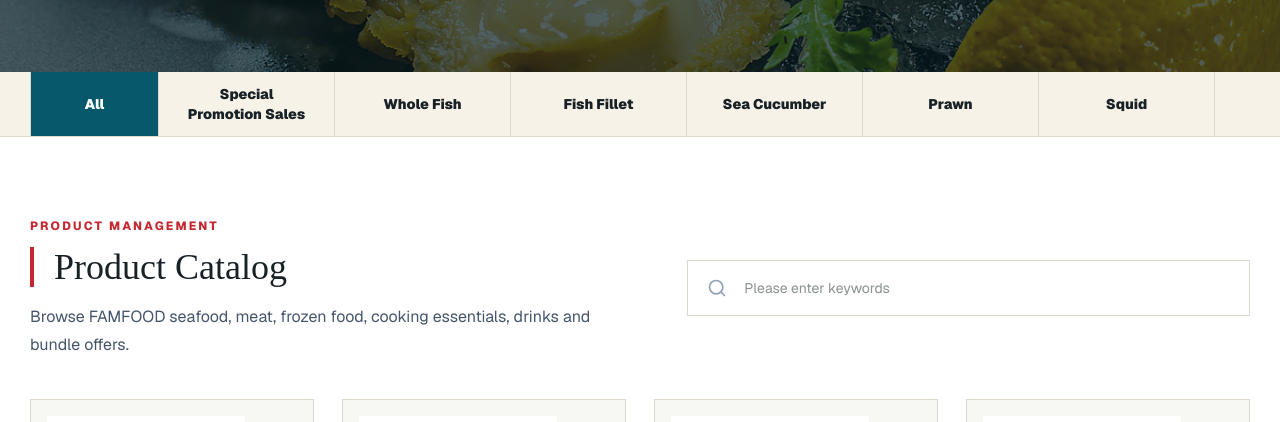
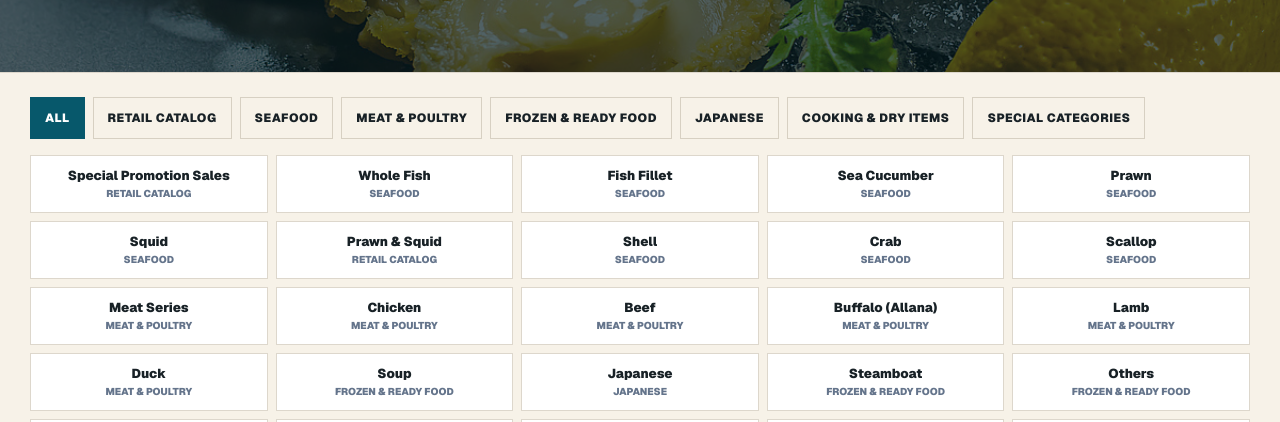
Before and after one commit to famfoodpps/famfood, a Next.js app: page /products in a window 1280 px wide. Shown: the part 378-800 px from the top of the page. Built offline with nearby package versions, Linux system fonts and the light colour scheme; no server answers.

Commit message:
Your update

```diff
--- a/src/app/globals.css
+++ b/src/app/globals.css
@@ -478,6 +478,79 @@ a {
   inset: 0 0 auto;
 }
 
+.category-group-button {
+  border: 1px solid #d7d0c2;
+  color: #182126;
+  font-size: 12px;
+  font-weight: 900;
+  letter-spacing: 0.04em;
+  min-height: 42px;
+  padding: 10px 14px;
+  text-align: center;
+  text-transform: uppercase;
+  transition:
+    background 0.2s ease,
+    border-color 0.2s ease,
+    color 0.2s ease;
+}
+
+.category-group-button:hover,
+.category-group-button.active {
+  background: var(--ff-teal);
+  border-color: var(--ff-teal);
+  color: #fff;
+}
+
+.category-chip {
+  align-items: center;
+  background: #fff;
+  border: 1px solid #ddd7cc;
+  color: #182126;
+  display: flex;
+  flex-direction: column;
+  gap: 3px;
+  justify-content: center;
+  min-height: 58px;
+  padding: 10px 12px;
+  text-align: center;
+  transition:
+    background 0.2s ease,
+    border-color 0.2s ease,
+    color 0.2s ease,
+    transform 0.2s ease;
+}
+
+.category-chip span {
+  display: -webkit-box;
+  font-size: 13px;
+  font-weight: 900;
+  line-height: 1.25;
+  overflow: hidden;
+  -webkit-box-orient: vertical;
+  -webkit-line-clamp: 2;
+}
+
+.category-chip small {
+  color: #64748b;
+  font-size: 10px;
+  font-weight: 900;
+  line-height: 1.2;
+  text-transform: uppercase;
+}
+
+.category-chip:hover,
+.category-chip.active {
+  background: var(--ff-teal);
+  border-color: var(--ff-teal);
+  color: #fff;
+  transform: translateY(-1px);
+}
+
+.category-chip:hover small,
+.category-chip.active small {
+  color: rgba(255, 255, 255, 0.78);
+}
+
 .admin-input {
   border: 1px solid #d9dee2;
   border-radius: 0;
--- a/src/app/products/page.tsx
+++ b/src/app/products/page.tsx
@@ -12,6 +12,7 @@ import type { Category, Product } from "@/types/catalog";
 export default function ProductsPage() {
   const { locale, pick } = useLanguage();
   const [category, setCategory] = useState("all");
+  const [requestedCategoryGroup, setRequestedCategoryGroup] = useState("all");
   const [query, setQuery] = useState("");
   const [categories, setCategories] = useState<Category[]>(seedCategories);
   const [products, setProducts] = useState<Product[]>(seedProducts);
@@ -42,47 +43,85 @@ export default function ProductsPage() {
     return categories.find((item) => item.slug === category || item.id === category) || null;
   }, [categories, category]);
 
+  const categoryGroup = selectedCategory ? selectedCategory.group?.en || "Other" : requestedCategoryGroup;
+
+  const categoryGroups = useMemo(() => {
+    const groups = new Map<string, { key: string; name: Category["group"]; categories: Category[] }>();
+
+    categories
+      .filter((item) => item.active)
+      .forEach((item) => {
+        const key = item.group?.en || "Other";
+        const current = groups.get(key) || { key, name: item.group, categories: [] };
+        current.categories.push(item);
+        groups.set(key, current);
+      });
+
+    return Array.from(groups.values());
+  }, [categories]);
+
+  const activeGroupCategories = useMemo(() => {
+    if (categoryGroup === "all") return categories.filter((item) => item.active);
+    return categories.filter((item) => item.active && (item.group?.en || "Other") === categoryGroup);
+  }, [categories, categoryGroup]);
+
   const visibleProducts = useMemo(() => {
+    const groupCategoryKeys = new Set(activeGroupCategories.flatMap((item) => [item.id, item.slug]));
+
     return products.filter((product) => {
       const categorySlug = selectedCategory?.slug || category;
       const matchesCategory =
-        category === "all" ||
-        getProductCategorySlug(product) === categorySlug ||
-        product.categorySlug === category ||
-        product.categoryId === category;
+        category !== "all"
+          ? getProductCategorySlug(product) === categorySlug || product.categorySlug === category || product.categoryId === category
+          : categoryGroup === "all" ||
+            groupCategoryKeys.has(getProductCategorySlug(product)) ||
+            groupCategoryKeys.has(product.categorySlug || "") ||
+            groupCategoryKeys.has(product.categoryId);
       const target = `${product.name.en} ${product.name.zh} ${product.description.en} ${product.description.zh}`.toLowerCase();
       const matchesQuery = target.includes(query.toLowerCase());
       return product.active && matchesCategory && matchesQuery;
     });
-  }, [category, products, query, selectedCategory]);
+  }, [activeGroupCategories, category, categoryGroup, products, query, selectedCategory]);
+
+  function selectCategory(nextCategory: string) {
+    setCategory(nextCategory);
+  }
+
+  function selectGroup(nextGroup: string) {
+    setRequestedCategoryGroup(nextGroup);
+    setCategory("all");
+  }
 
   return (
     <>
       <PageHero title="Product Center" eyebrow={locale === "zh" ? "FAMFOOD 产品中心" : "FAMFOOD Products"} image="/sample-assets/seafood-table.jpg" />
 
-      <section className="border-b border-[#ddd7cc] bg-[#f7f2e8]">
-        <div className="section-shell flex overflow-x-auto text-sm">
-          <button
-            type="button"
-            onClick={() => setCategory("all")}
-            data-text={locale === "zh" ? "全部" : "All"}
-            className={`category-tab h-16 min-w-32 border-l border-[#ddd7cc] px-7 font-black ${category === "all" ? "active" : ""}`}
-          >
-            <span>{locale === "zh" ? "全部" : "All"}</span>
+      <section className="border-y border-[#ddd7cc] bg-[#f7f2e8]">
+        <div className="section-shell py-5 md:py-6">
+          <div className="flex flex-wrap gap-2">
+            <button type="button" onClick={() => selectGroup("all")} className={`category-group-button ${categoryGroup === "all" ? "active" : ""}`}>
+              {locale === "zh" ? "全部" : "All"}
             </button>
-          {categories.map((item) => (
+            {categoryGroups.map((group) => (
+              <button key={group.key} type="button" onClick={() => selectGroup(group.key)} className={`category-group-button ${categoryGroup === group.key ? "active" : ""}`}>
+                {pick(group.name)}
+              </button>
+            ))}
+          </div>
+
+          <div className="mt-4 grid grid-cols-2 gap-2 sm:grid-cols-3 lg:grid-cols-4 xl:grid-cols-5">
+            {activeGroupCategories.map((item) => (
               <button
                 key={item.id}
                 type="button"
-              onClick={() => setCategory(item.slug)}
-              data-text={pick(item.name)}
-              className={`category-tab h-16 min-w-44 border-l border-[#ddd7cc] px-7 font-black last:border-r ${
-                category === item.slug || category === item.id ? "active" : ""
-              }`}
+                onClick={() => selectCategory(item.slug)}
+                className={`category-chip ${category === item.slug || category === item.id ? "active" : ""}`}
               >
                 <span>{pick(item.name)}</span>
+                {categoryGroup === "all" && <small>{pick(item.group)}</small>}
               </button>
             ))}
+          </div>
         </div>
       </section>
 
```
Lines whose indentation alone changed are shown as unchanged.
